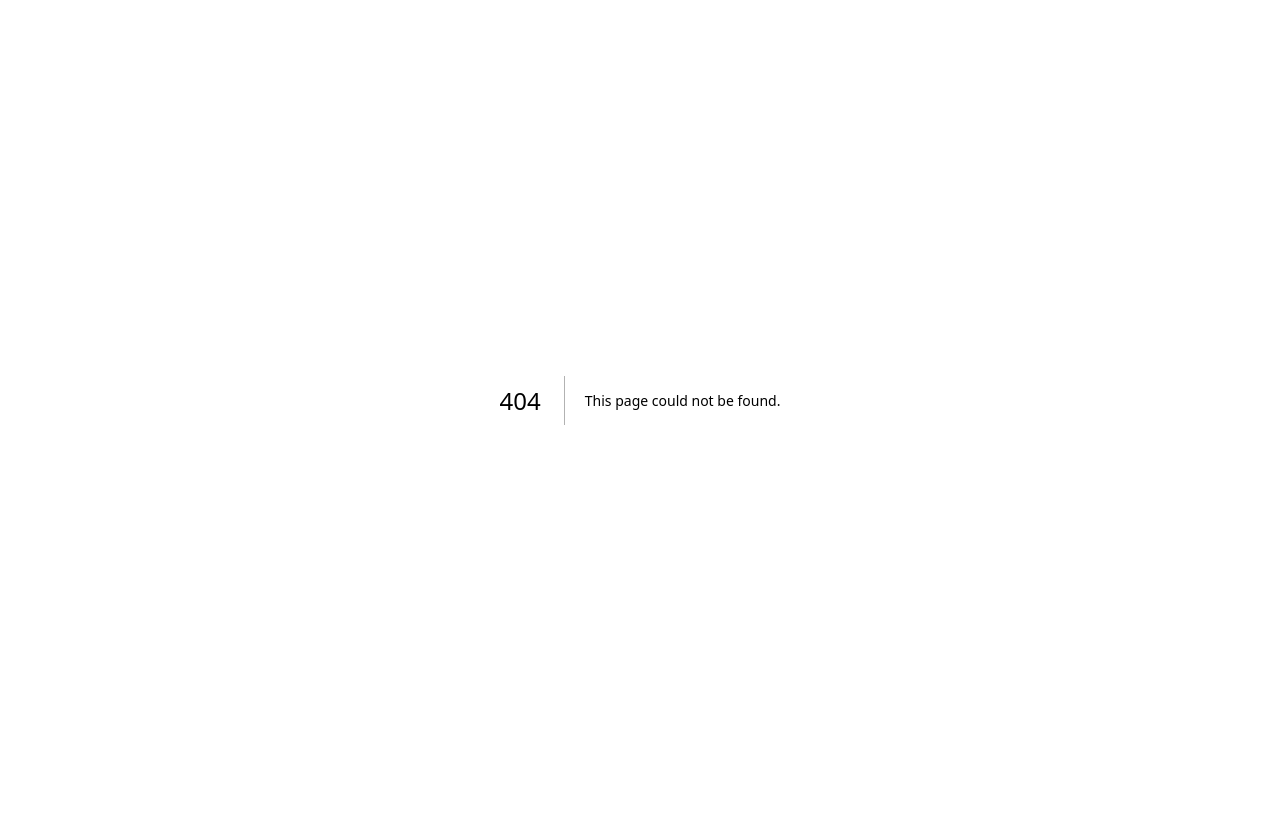
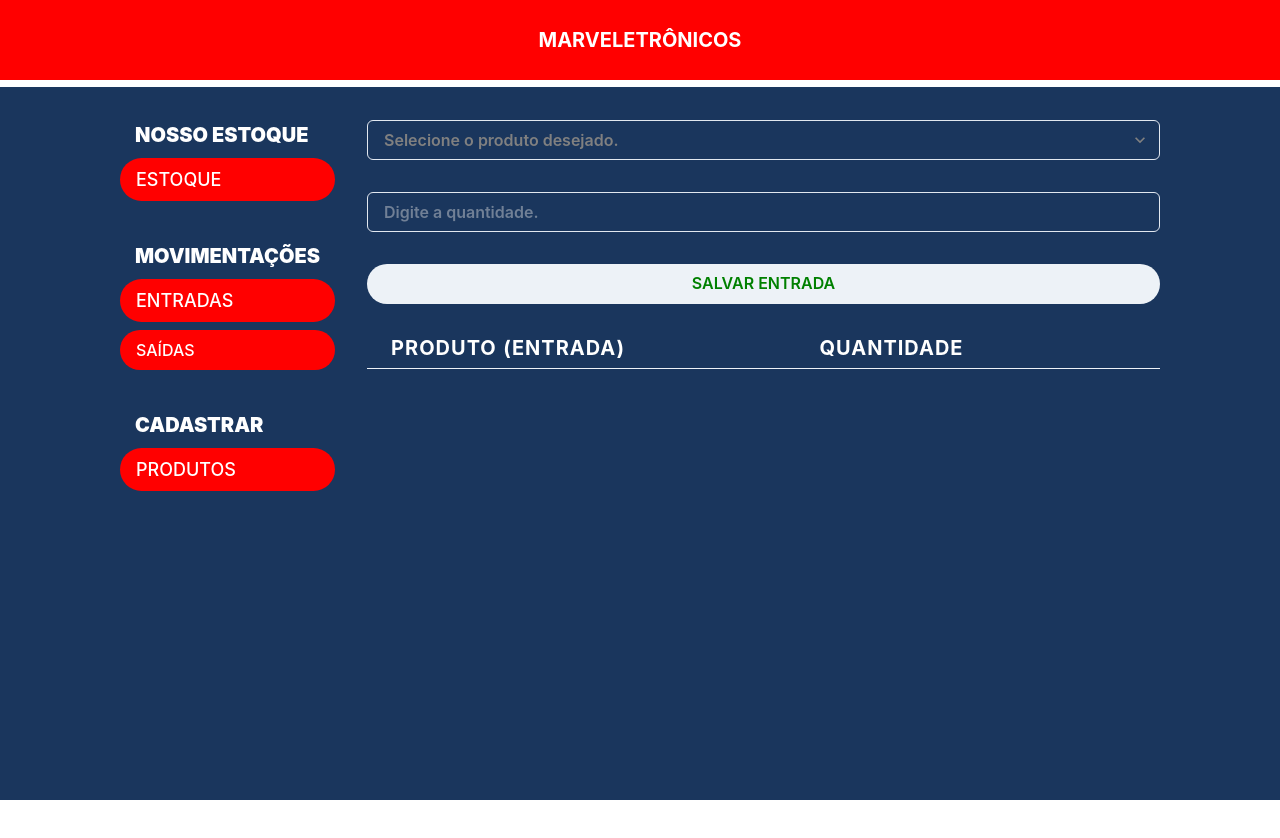
Before and after one commit to joaopedroaraujoinacio/ANALISE-E-PROJETO-DE-SISTEMA, a Next.js app: page /stockEntries in a window 1280 px wide. Before the commit this address had no page. Shown: the top 838 px of the page. Before the commit the page ends 800 px from the top, so only its background shows below. Built offline with nearby package versions, Linux system fonts and the light colour scheme.

Commit message:
Quinto commit - entradas

```diff
--- /dev/null
+++ b/src/pages/stockEntries.js
@@ -0,0 +1,128 @@
+import Header from "../components/Header";
+import Sidebar from "../components/Sidebar";
+import { Box, Button, Flex, Input, SimpleGrid, Table, Tbody, Td, Th, Thead, Tr, Select } from "@chakra-ui/react";
+import React, { useEffect, useState } from "react";
+
+const StockEntries = () => {
+    const [amount, setAmount] = useState("");
+    const [product_id, setProduct_id] = useState("0");
+    const [listStockEntries, setStockEntries] = useState([]);
+    const [listProducts, setListProducts] = useState([]);
+
+    useEffect(() => {
+        const db_stock_entries = localStorage.getItem("db_stock_entries")
+            ? JSON.parse(localStorage.getItem("db_stock_entries"))
+            : [];
+
+        setStockEntries(db_stock_entries);
+
+        const db_products = localStorage.getItem("db_products")
+            ? JSON.parse(localStorage.getItem("db_products"))
+            : [];
+
+        setListProducts(db_products);
+
+    }, []);
+
+    const handleNewEntry = () => {
+        if (!amount | (product_id === "0")) {
+            return alert("Selecione o produto e a quantidade.");
+        }
+
+        const id = Math.random().toString(36).substring(2);
+
+        if (listStockEntries && listStockEntries.length) {
+            localStorage.setItem(
+                "db_stock_entries",
+                JSON.stringify([...listStockEntries, { id, amount, product_id }])
+            );
+
+            setStockEntries([...listStockEntries, { id, amount, product_id }]);
+        } else {
+            localStorage.setItem(
+                "db_stock_entries",
+                JSON.stringify([{ id, amount, product_id }])
+        );
+
+        setStockEntries([{ id, amount, product_id }]);
+    }
+
+    setAmount("");
+    setProduct_id("0");
+};
+
+    const removeEntries = (id) => {
+        const newArray = listStockEntries.filter((item) => item.id !== id);
+
+        localStorage.setItem("db_stock_entries", JSON.stringify(newArray));
+
+        setStockEntries(newArray);
+    };
+
+    const getProductById = (id) => {
+        return listProducts.filter((item) => item.id === id)[0]?.name;
+    };
+
+    return (
+      <Flex background="#1A365D" h="100vh" flexDirection="column">
+      <Header />
+
+      <Flex color="white" width="100%" height="10vh" my="10" maxW={1120} mx="auto" px="10">
+                <Sidebar/>
+
+                <Box w="100%">
+                    <SimpleGrid h="fit-content" spacing="8">
+                        <Select fontWeight="semibold" color="grey"
+                        value={product_id}
+                        onChange={(e) => setProduct_id(e.target.value)}>
+                            <option value="0">Selecione o produto desejado.</option>
+                            {listProducts &&
+                                listProducts.length > 0 &&
+                                listProducts.map((item, i) => (
+                                    <option key={i} value={item.id}>
+                                        {item.name}
+                                    </option>
+                                ))}
+                        </Select>
+                        <Input fontWeight="semibold" color="white"
+                            placeholder="Digite a quantidade." type="number" value={amount} onChange={(e) => setAmount(e.target.value)}
+                            />
+                            <Button Button w="45" borderRadius="full" color="green" onClick={handleNewEntry}>
+                                SALVAR ENTRADA
+                            </Button>
+                    </SimpleGrid>
+                <Box overflowY="auto" height="80vh">
+                <Table mt="6">
+                    <Thead>
+                        <Tr>
+                            <Th fontWeight="bold" color="white" fontSize="20px">
+                              PRODUTO (ENTRADA)
+                            </Th>
+                            <Th fontWeight="bold" color="white" fontSize="20px">
+                              QUANTIDADE
+                            </Th>
+                            <Th></Th>
+                        </Tr>
+                    </Thead>
+                        <Tbody>
+                            {listStockEntries.map((item, i) => (
+                            <Tr key={i}>
+                                <Td color="white">{getProductById(item.product_id)}</Td>
+                                <Td color="white">{item.amount}</Td>
+                                <Td textAlign="end">
+                                <Button p="3" h="100%" fontSize="15" color="red" fontWeight="bold" borderRadius="full" onClick={() => removeEntries(item.id)}>
+                                    EXCLUIR
+                                </Button>
+                                </Td>
+                            </Tr>
+                            ))}
+                        </Tbody>
+                    </Table>
+                </Box>
+            </Box>
+        </Flex>
+    </Flex>
+);
+};
+
+export default StockEntries;
```
